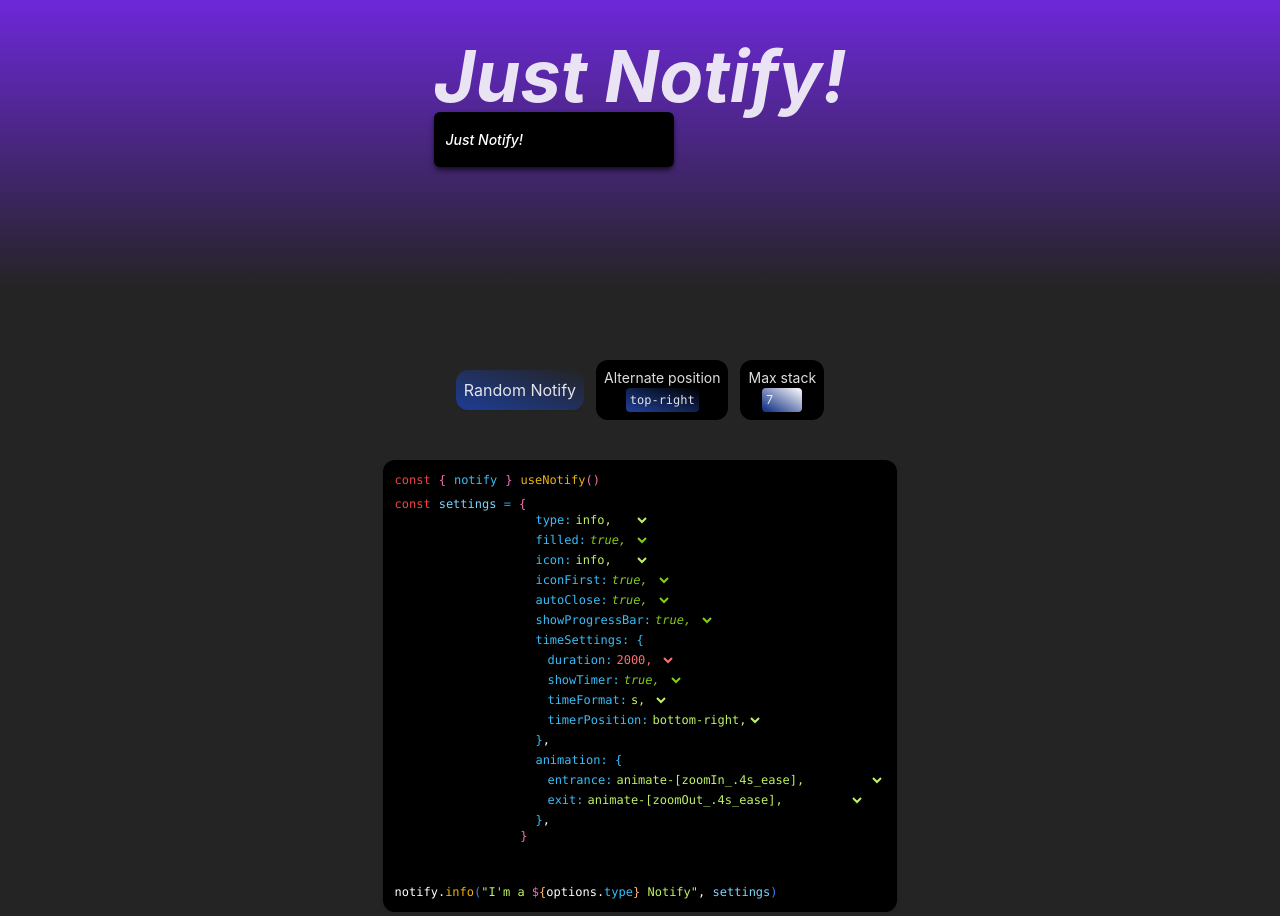
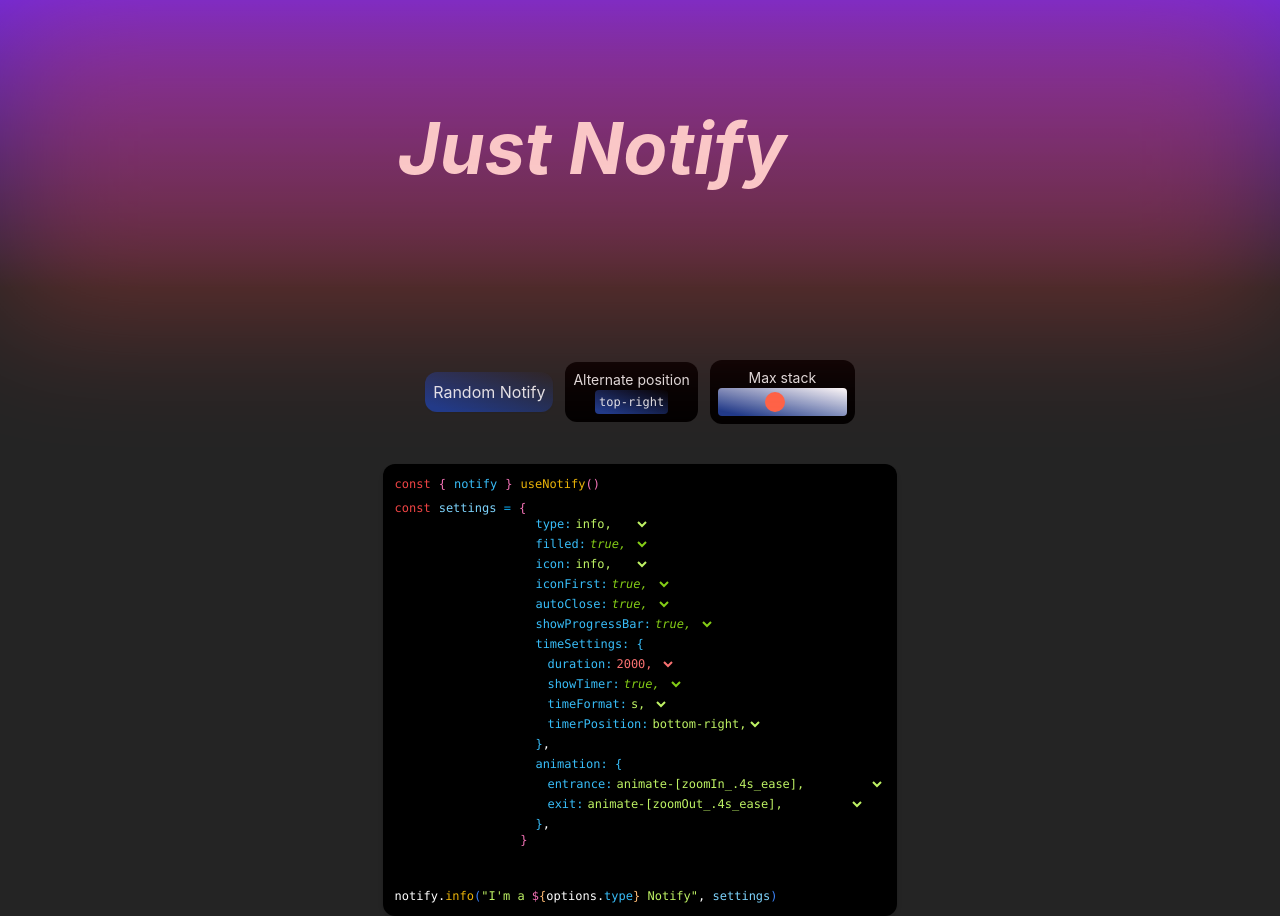
Before and after one commit to IsaaChaquito/Notify, a React (Vite) app: page / in a window 1280 px wide. Built offline with nearby package versions, Linux system fonts and the light colour scheme.

Commit message:
working on header and try to fix zoomIn animation performance on mozilla

```diff
--- a/src/components/Header.jsx
+++ b/src/components/Header.jsx
@@ -1,21 +1,13 @@
 import React from 'react'
-import Notify from './notify/Notify'
-import { notifyModel } from './notify/model'
+import { CheckIcon } from './notify/icons'
 
 const Header = () => {
   return (
-    <div className='flex justify-center h-[20rem] w-full bg-gradient-to-t from-[#242424] from-10%  to-violet-700 duration-300'>
-      <h1 className=" text-7xl font-bold text-center bg-red-501 italic py-10">
-        Just Notify!
-        <Notify
-          notification={
-            notifyModel(
-              'promise',
-              'Just Notify!',
-              { filled: true, icon: 'success' }
-            )
-          }
-        />
+    <div className="relative">
+      <div className='flex flex-col justify-center items-center h-80 w-full bg-gradient-to-t from-[#242424] from-10%  to-violet-700  duration-300 z-50'>
+      <h1 className="flex  h-auto text-7xl animate-[zoomIn_.4s_ease] font-bold text-center italic py-10 px-2 text-white ">
+        Just Notify
+        <CheckIcon className="text-8xl"/>
       </h1>
 
       {/* <ol className='p-3'>
@@ -27,6 +19,8 @@ const Header = () => {
 
 
     </div>
+    <div className="w-full h-80 blur-3xl rounded bg-red-500  absolute top-0  opacity-30"></div>
+    </div>
   )
 }
 
--- a/src/components/control-panel/ButtonsControl.jsx
+++ b/src/components/control-panel/ButtonsControl.jsx
@@ -98,7 +98,8 @@ export default function ButtonsControl() {
           <span>Max stack</span>
 
           <input
-            className="w-10 p-1 text-xs bg-gradient-to-tr from-blue-900 from-10% shadow-sm group-hover:shadow-blue-900 rounded hover:bg-violet-700" type="number"
+            className="w- py-1  text-xs appearance-none bg-gradient-to-tr from-blue-900 from-10% shadow-sm group-hover:shadow-blue-900 rounded hover:bg-violet-700"
+            type="range"
             min={1}
             max={15}
             value={ notifyState?.maxLength ?? 7 }
--- a/src/components/control-panel/NotifyInteractiveConfig.jsx
+++ b/src/components/control-panel/NotifyInteractiveConfig.jsx
@@ -1,4 +1,4 @@
-import { useEffect, useState } from 'react'
+import { useState } from 'react'
 import useNotify from '../notify/useNotify'
 import CustomSelect from './CustomSelect'
 
@@ -27,7 +27,7 @@ const optionsReducer = {
   'exit': animationOptions.exit
 }
 
-const NotifyInteractiveConfig = () => {
+function NotifyInteractiveConfig () {
 
   const { notify } = useNotify()
 
@@ -53,8 +53,7 @@ const NotifyInteractiveConfig = () => {
   })
 
 
-
-  function objectMapper(obj, tabCounter = 0, keyObj = '', endKey = '') {
+  function renderObjectStructure(obj, tabCounter = 0, keyObj = '', endKey = '') {
     const elements = [];
 
     const renderElement = (key, content, marginLeft) => (
@@ -80,7 +79,7 @@ const NotifyInteractiveConfig = () => {
 
       if (value instanceof Object) {
         const objKeys = Object.keys(value);
-        elements.push(objectMapper(value, tabCounter + 1, key, objKeys[objKeys.length - 1]));
+        elements.push(renderObjectStructure(value, tabCounter + 1, key, objKeys[objKeys.length - 1]));
 
         if (endKey === key) {
           elements.push(renderEndKey(key + 5, marginLeft - 12));
@@ -110,14 +109,11 @@ const NotifyInteractiveConfig = () => {
   }
 
 
-  const updateState = ( newState ) => setState( { ...newState } )
+  const updateState = ( newState ) => {
+    setState( { ...newState } )
+    notify[newState.type]?.(`I'm a ${newState.type} Notify`, newState) || alert('El tipo de notificacion no existe')
+  }
 
-  useEffect(() => {
-
-    const newNoti = { ...state }
-
-    notify[newNoti.type]?.(`I'm a ${newNoti.type} Notify`, newNoti) || alert('El tipo de notificacion no existe')
-  }, [state])
 
   return (
     <div className='flex flex-col gap-2 '>
@@ -142,7 +138,7 @@ const NotifyInteractiveConfig = () => {
           <span className='self-end !text-pink-400 -ml-3.5'><pre>{"}"}</pre></span>
 
           <div className='flex flex-col my-4 gap-1'>
-            { objectMapper(state) }
+            { renderObjectStructure(state) }
           </div>
         </div>
 
--- a/src/components/notify/Notify.jsx
+++ b/src/components/notify/Notify.jsx
@@ -26,10 +26,11 @@ export default function Notify( { notification } ) {
   } = useNotify( notification )
 
   const { id, text, type, icon, iconFirst, showProgressBar, autoClose, filled, timeSettings, state, isUpdating, animation } = notification
-  // const { entrance, exit } = animation
+
   const { duration, timerPosition, timeFormat, showTimer } = timeSettings
   const { isOpen, isClosing, isOpening } = state
   const { bg, txtColor, iconNotify, progressBarColor, timerColor } = notifyMap[type]( filled, icon )
+
 
   return (
 
@@ -39,7 +40,7 @@ export default function Notify( { notification } ) {
             key={ id }
             onMouseEnter={ () => autoClose && pauseTimer() }
             onMouseLeave={ () => autoClose && resumeTimer() }
-            className={`Notify group p-3 text-sm shadow-md shadow-black/60 relative w-[240px] min-h-[55px] max-h-[55px] flex justify-between items-center gap-x-2 rounded-md pointer-events-auto select-none z-50 duration-300 overflow-hidden ${bg} ${txtColor} ${isClosing ? animation.exit +' opacity-0 mb-[-55px]' : animation.entrance +' mb-2'} ${isOpening ? 'mb-[-55px]' : 'mb-2'}`}
+            className={`Notify will-change-transform group p-3 text-sm shadow-md shadow-black/60 relative w-[240px] min-h-[55px] max-h-[55px] flex justify-between items-center gap-x-2 rounded-md pointer-events-auto select-none z-50 duration-300 overflow-hidden ${bg} ${txtColor} ${isClosing ? animation.exit +' opacity-0 mb-[-55px]' : animation.entrance +' mb-2'} ${isOpening ? 'mb-[-55px]' : 'mb-2'}`}
           >
 
           <div className={`w-full flex items-center ${iconFirst ? 'flex-row-reverse justify-end' : 'justify-between '} gap-x-2`}>
--- a/src/components/notify/NotifyContainer.jsx
+++ b/src/components/notify/NotifyContainer.jsx
@@ -18,7 +18,7 @@ export default function NotifyContainer() {
 
   return (
 
-      <div className={`TOAST-CONTAINER fixed z-40 top-2 right-2 bottom-2 left-2  pointer-events-none flex ${notifyState?.screenPositionStyle} overflow-hidden duration-300`}>
+      <div className={`TOAST-CONTAINER fixed z-40 top-2 right-2 bottom-2 left-2  pointer-events-none flex ${notifyState?.screenPositionStyle} overflow-hidden will-change-transform duration-300`}>
 
         {notifyState?.notifies.map((notify) => (
 
--- a/src/index.css
+++ b/src/index.css
@@ -26,3 +26,23 @@ root {
   width: 100%;
   min-height: 100vh;
 }
+
+/* Estilo para navegadores basados en WebKit */
+input[type="range"]::-webkit-slider-thumb {
+  -webkit-appearance: none;
+  appearance: none;
+  width: 20px; /* Ancho del thumb */
+  height: 20px; /* Altura del thumb */
+  background-color: #ff6347; /* Cambia el color al que desees */
+  border-radius: 50%; /* Hace que el thumb sea circular */
+  cursor: pointer;
+}
+
+/* Estilo para Firefox */
+input[type="range"]::-moz-range-thumb {
+  width: 20px;
+  height: 20px;
+  background-color: #ff6347;
+  border-radius: 50%;
+  cursor: pointer;
+}
--- a/tailwind.config.js
+++ b/tailwind.config.js
@@ -98,7 +98,9 @@ export default {
         zoomIn: {
           from: {
             opacity: 0,
-            transform: 'scale3d(0.3, 0.3, 0.3)',
+            // transform: 'scale3d(0.3, 0.3, 0.3)',
+            transform: 'scale(0.3)',
+            transition: 'transform 0.3s ease-in-out'
           },
 
           '50%': {
```
